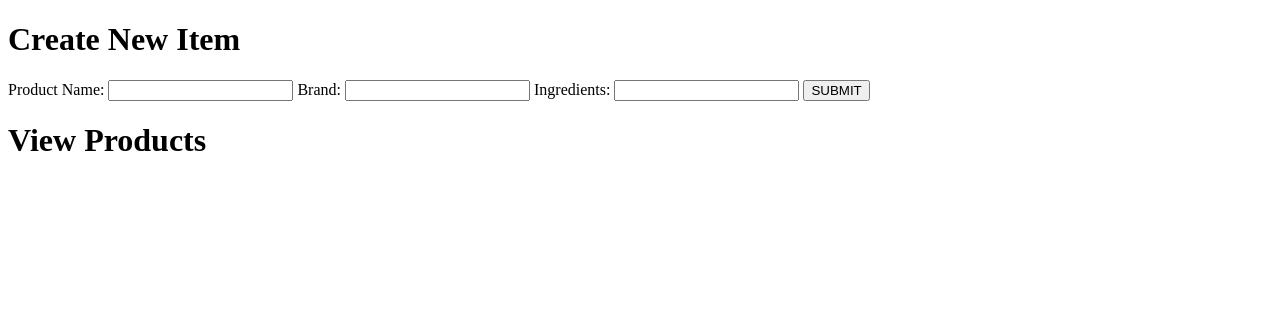
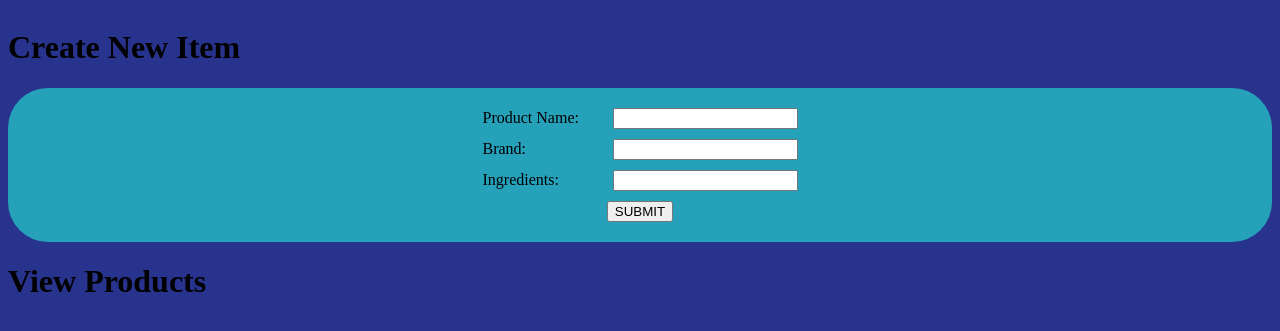
Before and after one commit to David-Manjari/-Flask--Inventory-Management-System, a Flask app: page / in a window 1280 px wide. Shown: the top 331 px of the page. Run offline with Flask 3, Linux system fonts and the light colour scheme; data that the repository does not hold is empty.

Commit message:
Edited Css file and html files for stying

```diff
--- a/app.py
+++ b/app.py
@@ -84,8 +84,8 @@ def delete_item(id):
         if item["id"] == id:
             inventory.remove(item)
             return "",200
-        return jsonify({"error":"Item not found"}),404
-
+            return jsonify({"error":"Item not found"}),404
+    return jsonify({"error": "Item not found"}), 404
 
 if __name__ == "__main__":
     app.run(debug=True)
--- /dev/null
+++ b/static/index.css
@@ -0,0 +1,90 @@
+@media screen and (min-width) and (max-width){
+      body {
+        font-size: 16px;
+    }
+
+    form {
+        width: 90%;
+    }
+
+    input {
+        width: 100%;
+    }
+
+}
+@media screen and (max-width: 480px) {
+label {
+    display: grid;
+    grid-template-columns: 40vw auto;
+    gap: 10px;
+    align-items: center;
+}
+
+input,
+select {
+    width: 100vw;
+    box-sizing: border-box;
+}
+
+}
+* {
+    box-sizing: border-box;
+}
+
+body{
+    background-color: rgb(40, 51, 141);
+    display: flex;
+    gap: 1opx;
+    flex-direction: column;
+}
+#Form{
+    display: flex;
+    flex-direction: column;
+    align-items: left;
+}
+#content{
+    display: flex;
+    flex-direction: column;
+    background-color: rgb(37, 161, 186);
+    align-items: center;
+    align-content: center;
+    gap: 10px;
+    border-radius: 40px;
+    border-width: 20px;
+    padding: 20px;
+    flex-wrap: wrap;
+}
+
+label {
+    display: grid;
+    grid-template-columns: 120px auto;
+    gap: 10px;
+    align-items: center;
+}
+
+input,
+select {
+    width: auto;
+    box-sizing: border-box;
+}
+
+#view_list ul{
+    text-transform: uppercase;
+    font-size: large;
+    font-family: 'Segoe UI', Tahoma, Geneva, Verdana, sans-serif;
+}
+#view_list ul ul{
+    text-transform: capitalize;
+    font-size: medium;
+    font-weight: 400;
+    font-style: italic
+}
+#view_list ul button{
+    margin-right: 20px;
+    margin-right: 20px;
+    width: 70px;
+    height: 25px;
+    text-align: center;
+    text-transform: uppercase;
+
+}
--- a/templates/index.html
+++ b/templates/index.html
@@ -3,16 +3,19 @@
 <head>
     <meta charset="UTF-8">
     <meta name="viewport" content="width=device-width, initial-scale=1.0">
+    <link rel="stylesheet" href="/static/index.css">
     <title>Document</title>
 </head>
 <body>
     <div>
         <form  id="Form">
             <h1>Create New Item</h1>
-            <label for="product-name"> Product Name: <input type="text" id="name"></label>
-            <label for="brand">Brand: <input type="text" id="brand"></label>
-            <label for="Ingredients">Ingredients: <input type="text" id="ingredients"></label>
-            <button type="submit">SUBMIT</button>
+            <div id="content">
+                <label for="product-name"> Product Name: <input type="text" id="name"></label>
+                <label for="brand">Brand: <input type="text" id="brand"></label>
+                <label for="Ingredients">Ingredients: <input type="text" id="ingredients"></label>
+                <button type="submit">SUBMIT</button>
+            </div>
         </form>
         <!-- code Snippet to display the inventory products -->
          <div id="view">
```
Also changed, not shown: templates/index.css (deleted).
